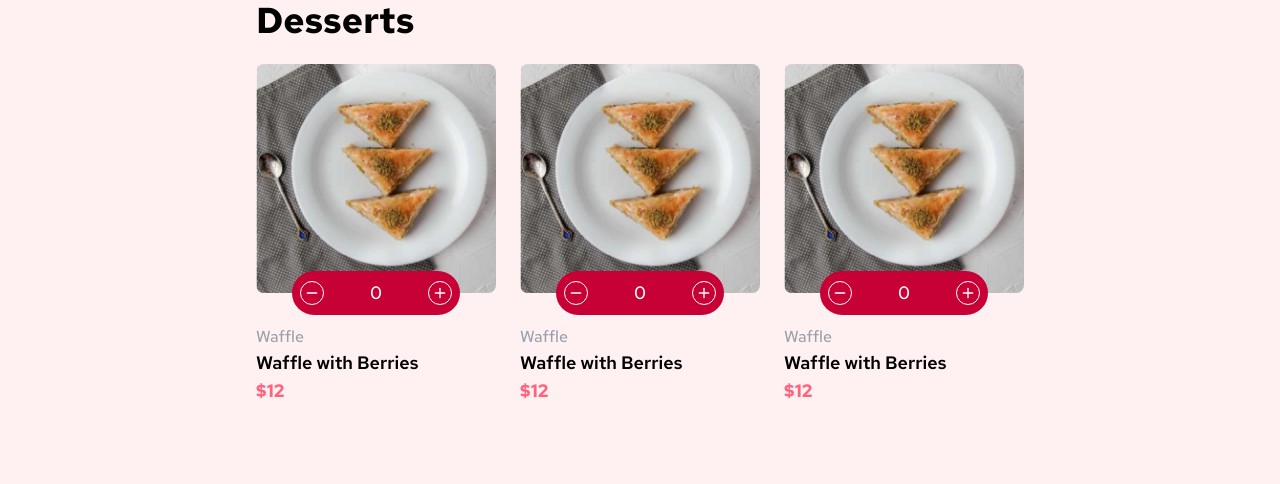
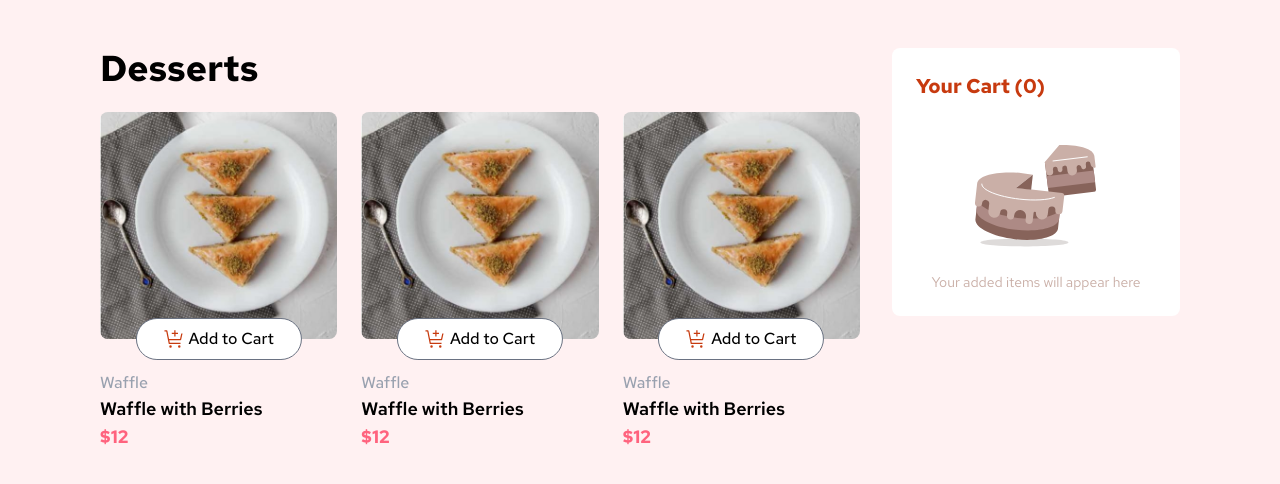
Before and after one commit to NitiemaAllassane/dessert-app, a React (Vite) app: page / in a window 1280 px wide. Shown: the top 484 px of the page. Built offline with nearby package versions, Linux system fonts and the light colour scheme; a web font is replaced by a local one.

Commit message:
Add Cart empty state

```diff
--- a/src/App.tsx
+++ b/src/App.tsx
@@ -1,10 +1,11 @@
 import DessertCard from "./components/DessertCard";
+import Cart from "./components/Cart";
 
 
 function App() {
     return (
-        <main className="bg-rose-50 min-h-dvh">
-            <div className="container">
+        <main className="bg-rose-50 min-h-dvh py-12">
+            <div className="container flex gap-8">
                 <div className="list">
                     <h1 className="text-4xl font-bold mb-6">Desserts</h1>
                     <div className="grid grid-cols-3 gap-6">
@@ -43,7 +44,7 @@ function App() {
                     </div>
                 </div>
                 <div className="basket">
-                    {/* Mettre le composant panier ici */}
+                    <Cart  />
                 </div>
             </div>
         </main>
--- /dev/null
+++ b/src/components/Cart.tsx
@@ -0,0 +1,30 @@
+import emptyImage from '../../public/assets/images/illustration-empty-cart.svg';
+
+function EmptyState() {
+    return (
+        <article>
+            <div className='text-center'>
+                <figure className='flex items-center justify-center mb-3'>
+                    <img src={emptyImage} alt="Illustration empty cart" />
+                </figure>
+                <p className='text-sm text-(--rose-300)'>Your added items will appear here</p>
+            </div>
+        </article>
+    )
+}
+
+
+function Cart() {
+    return (
+        <aside className='bg-white w-2xs p-6 rounded-lg'>
+            <div>
+                <h2 className='text-xl text-(--red) font-bold mb-8'>
+                    Your Cart (0)
+                </h2>
+                <EmptyState  />
+            </div>
+        </aside>
+    )
+}
+
+export default Cart;
--- a/src/components/DessertCard.tsx
+++ b/src/components/DessertCard.tsx
@@ -1,5 +1,5 @@
 import AddButton from "./AddButton";
-import QuantitySelector from "./QuantitySelector";
+// import QuantitySelector from "./QuantitySelector";
 
 interface DessertCardProps {
     image: {
@@ -29,8 +29,8 @@ function DessertCard({
                     <img src={image.desktop} alt={name} className="w-full h-full object-cover rounded-lg" />
                 </picture>
 
-                {/* <AddButton  /> */}
-                <QuantitySelector  />
+                <AddButton  />
+                {/* <QuantitySelector  /> */}
             </div>
             <div>
                 <p className="font-medium text-gray-400">{category}</p>
--- a/src/index.css
+++ b/src/index.css
@@ -1,7 +1,7 @@
 @import "tailwindcss";
 
 .container {
-    max-width: 48rem;
+    max-width: 1080px;
     margin: 0 auto;
 }
 
```
